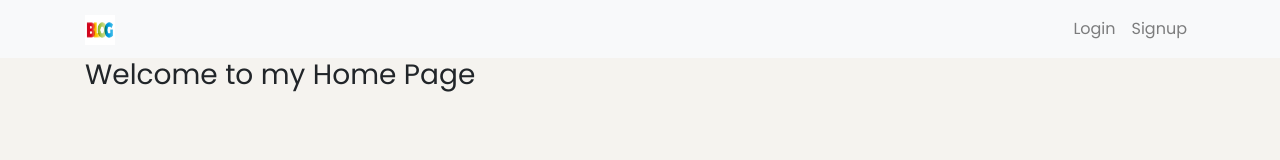
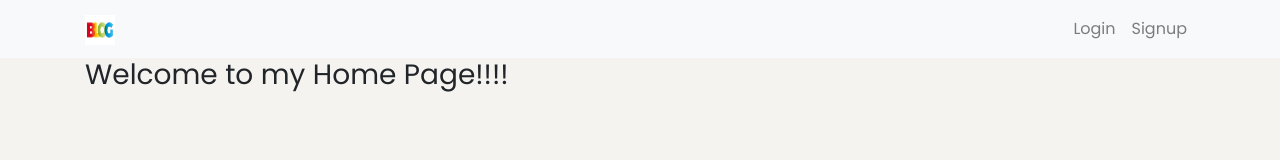
Before and after one commit to reshmasub/vue-community-blog, a Vue app: page / in a window 1280 px wide. Shown: the top 160 px of the page. Built offline with nearby package versions, Linux system fonts and the light colour scheme.

Commit message:
change in home page title

```diff
--- a/src/views/Home.vue
+++ b/src/views/Home.vue
@@ -1,5 +1,5 @@
 <template>
-    <h3>Welcome to my Home Page</h3>
+    <h3>Welcome to my Home Page!!!!</h3>
 </template>
 
 <script>
```
